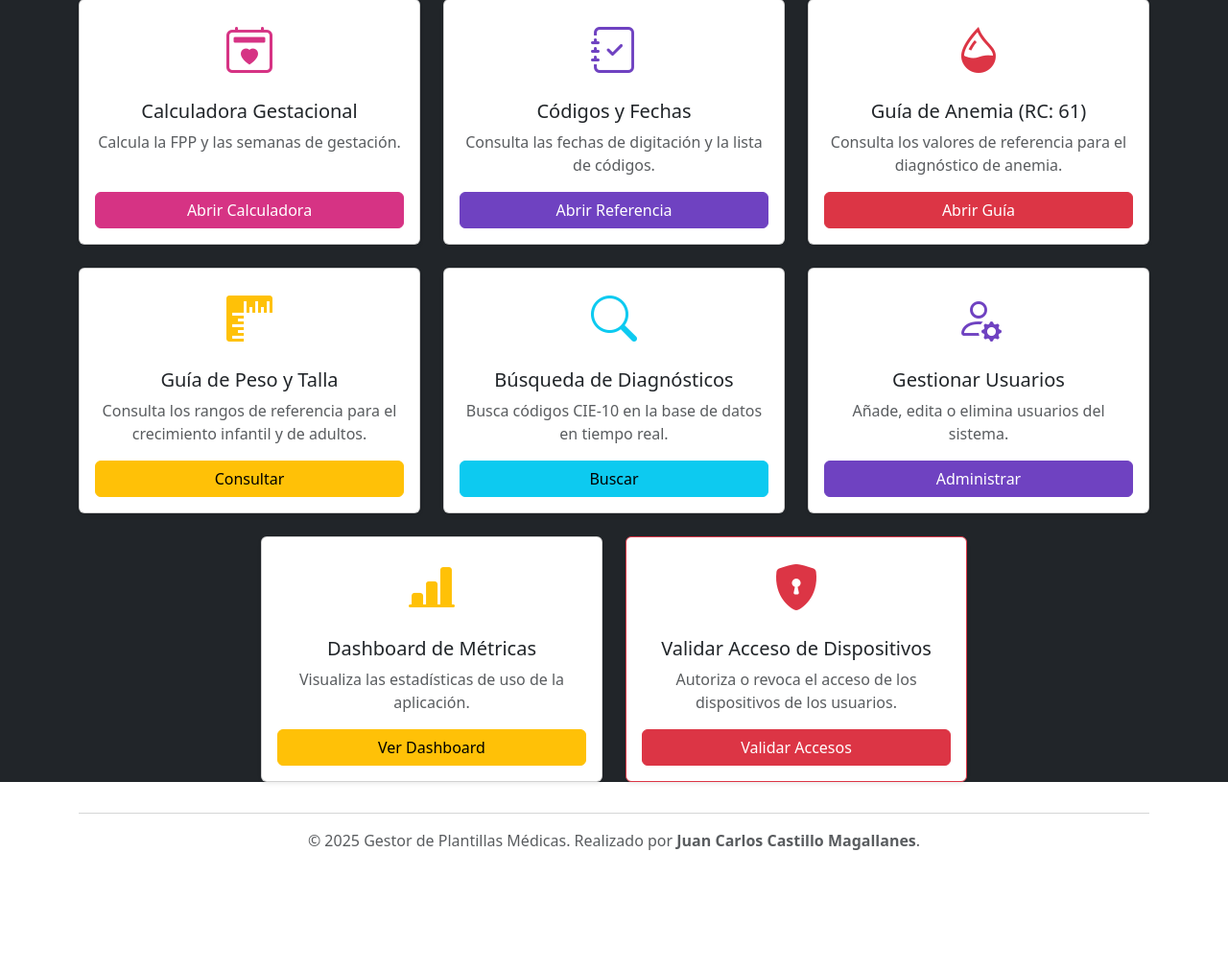
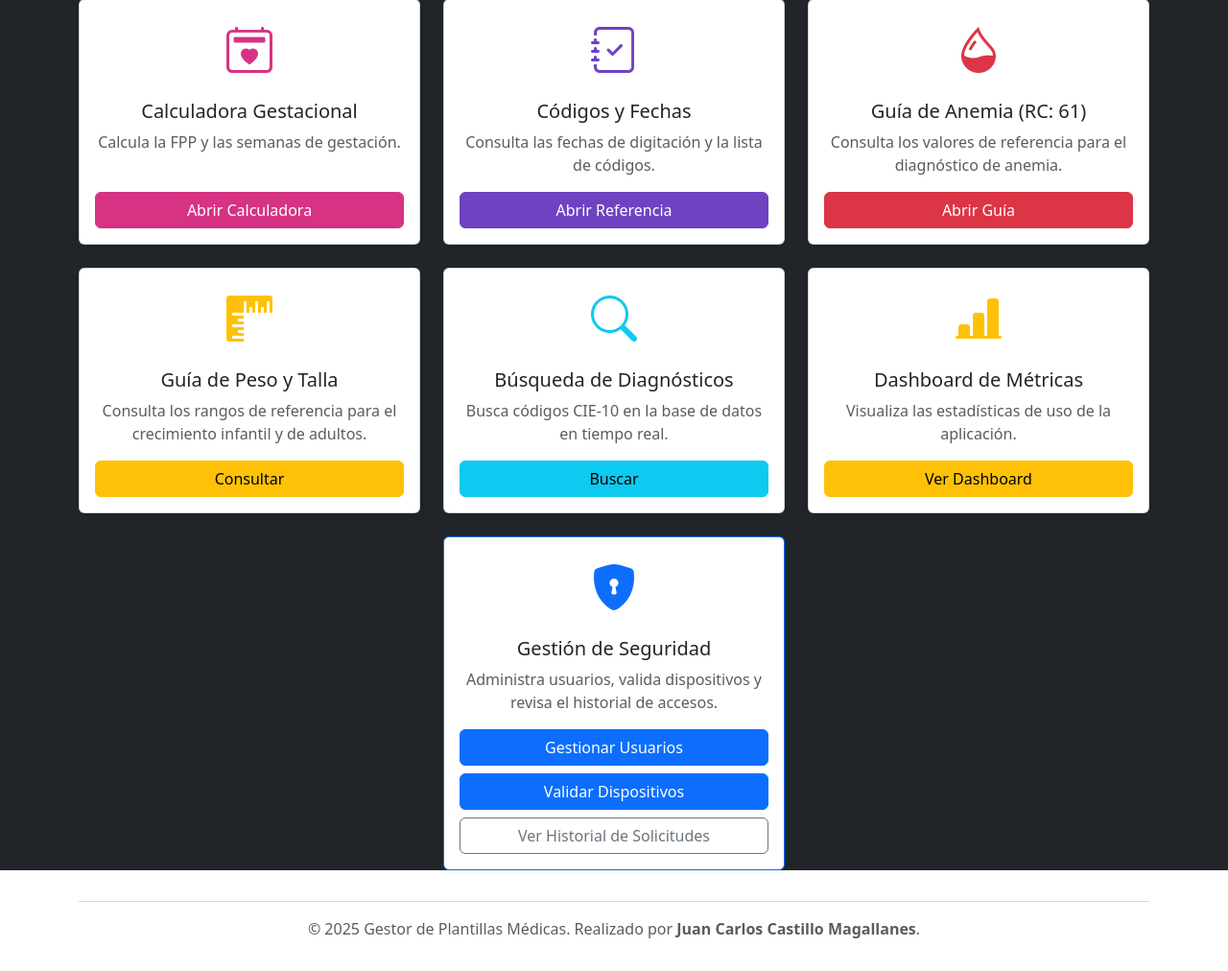
Before and after one commit to juanccm717-cyber/gestor-plantillas-web, a Flask app: page /menu in a window 1280 px wide. Shown: the part 519-1531 px from the top of the page at 96% size. Before the commit the page ends 1405 px from the top, so only its background shows below. Run offline with Flask 3, Linux system fonts and the light colour scheme; the visitor is signed in with stand-in values (Sample User, id 1); some libraries are stand-ins or nearby versions.

Commit message:
Feat: Implementar página de historial y actualizar menú

```diff
--- a/index.py
+++ b/index.py
@@ -867,6 +867,55 @@ def eliminar_dispositivo(dispositivo_id):
     usuario_id = request.form.get('usuario_id')
     return redirect(url_for('pagina_admin_dispositivos', usuario_id=usuario_id))
 
+# ==============================================================================
+#                 RUTAS DE HISTORIAL Y LIMPIEZA (ADMIN)
+# ==============================================================================
+
+@app.route('/admin/historial_solicitudes')
+def historial_solicitudes():
+    if 'username' not in session or session.get('role') != 'administrador':
+        flash('Acceso no autorizado.', 'danger')
+        return redirect(url_for('menu'))
+
+    try:
+        with engine.connect() as connection:
+            # Unimos las tablas para obtener el nombre de usuario en la misma consulta
+            sql = text("""
+                SELECT s.id, s.estado, s.huella_dispositivo, s.user_agent_info, s.created_at, u.username
+                FROM solicitudes_acceso s
+                JOIN usuarios u ON s.usuario_id = u.id
+                ORDER BY s.created_at DESC
+            """)
+            todas_las_solicitudes = connection.execute(sql).fetchall()
+
+        return render_template('historial_solicitudes.html', solicitudes=todas_las_solicitudes)
+
+    except Exception as e:
+        flash(f"Error al cargar el historial de solicitudes: {e}", "danger")
+        return redirect(url_for('menu'))
+
+
+@app.route('/admin/borrar_solicitud/<int:solicitud_id>', methods=['POST'])
+def borrar_solicitud_permanente(solicitud_id):
+    if 'username' not in session or session.get('role') != 'administrador':
+        return jsonify({'success': False, 'message': 'No autorizado'}), 403
+
+    try:
+        with engine.connect() as connection:
+            sql = text("DELETE FROM solicitudes_acceso WHERE id = :sid")
+            result = connection.execute(sql, {'sid': solicitud_id})
+
+            if result.rowcount == 0:
+                flash('La solicitud no fue encontrada (probablemente ya fue eliminada).', 'warning')
+            else:
+                flash('Solicitud eliminada permanentemente.', 'success')
+
+            connection.commit()
+    except Exception as e:
+        flash(f'Error al eliminar la solicitud: {e}', 'danger')
+
+    return redirect(url_for('historial_solicitudes'))
+
 
 if __name__ == '__main__':
     app.run(debug=True)
--- a/templates/menu.html
+++ b/templates/menu.html
@@ -125,22 +125,6 @@
             </div>
         </div>
 
-        <!-- Tarjeta para Gestionar Usuarios (SOLO ADMIN) -->
-        {% if session.role == 'administrador' %}
-        <div class="col-lg-4 col-md-6">
-            <div class="card h-100 shadow-sm">
-                <div class="card-body text-center d-flex flex-column">
-                    <div class="mb-3">
-                        <i class="bi bi-person-gear" style="font-size: 3rem; color: #6f42c1;"></i>
-                    </div>
-                    <h5 class="card-title">Gestionar Usuarios</h5>
-                    <p class="card-text text-muted flex-grow-1">Añade, edita o elimina usuarios del sistema.</p>
-                    <a href="{{ url_for('gestionar_usuarios') }}" class="btn btn-purple mt-auto">Administrar</a>
-                </div>
-            </div>
-        </div>
-        {% endif %}
-
         <!-- Tarjeta para el Dashboard -->
         {% if session.role == 'administrador' %}
         <div class="col-lg-4 col-md-6">
@@ -158,18 +142,23 @@
         {% endif %}
 
         <!-- ===================================================================== -->
-        <!--    NUEVA TARJETA: GESTIONAR DISPOSITIVOS (VALIDAR ACCESO)            -->
+        <!--    NUEVA TARJETA UNIFICADA DE SEGURIDAD (SOLO ADMIN)                 -->
         <!-- ===================================================================== -->
         {% if session.role == 'administrador' %}
         <div class="col-lg-4 col-md-6">
-            <div class="card h-100 shadow-sm border-danger">
+            <div class="card h-100 shadow-sm border-primary">
                 <div class="card-body text-center d-flex flex-column">
                     <div class="mb-3">
-                        <i class="bi bi-shield-lock-fill" style="font-size: 3rem; color: #dc3545;"></i>
+                        <i class="bi bi-shield-lock-fill" style="font-size: 3rem; color: #0d6efd;"></i>
                     </div>
-                    <h5 class="card-title">Validar Acceso de Dispositivos</h5>
-                    <p class="card-text text-muted flex-grow-1">Autoriza o revoca el acceso de los dispositivos de los usuarios.</p>
-                    <a href="{{ url_for('pagina_admin_dispositivos') }}" class="btn btn-danger mt-auto">Validar Accesos</a>
+                    <h5 class="card-title">Gestión de Seguridad</h5>
+                    <p class="card-text text-muted flex-grow-1">Administra usuarios, valida dispositivos y revisa el historial de accesos.</p>
+
+                    <div class="mt-auto">
+                        <a href="{{ url_for('gestionar_usuarios') }}" class="btn btn-primary d-block mb-2">Gestionar Usuarios</a>
+                        <a href="{{ url_for('pagina_admin_dispositivos') }}" class="btn btn-primary d-block mb-2">Validar Dispositivos</a>
+                        <a href="{{ url_for('historial_solicitudes') }}" class="btn btn-outline-secondary d-block">Ver Historial de Solicitudes</a>
+                    </div>
                 </div>
             </div>
         </div>
```
Also changed, not shown: templates/historial_solicitudes.html (added, +88 -0 lines).
